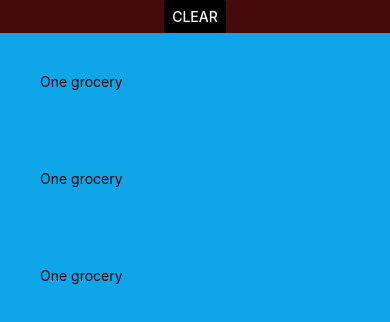
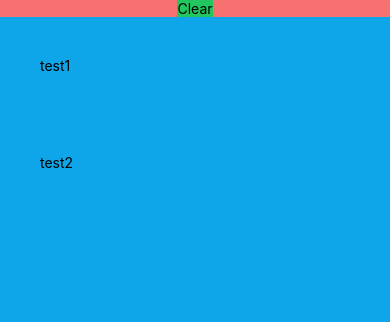
Before and after one commit to MaximeSantos/Groceriz, a React Native app: screen / in a window 390 px wide. Shown: the top 322 px of the page. Built offline with nearby package versions, Linux system fonts and the light colour scheme.

Commit message:
Add state that holds names of grocery items - passed as props

```diff
--- a/App.tsx
+++ b/App.tsx
@@ -1,44 +1,38 @@
-import { Button, View } from 'react-native';
+import React, { useState } from 'react';
+import { Pressable, Text, View } from 'react-native';
 import { StatusBar } from 'expo-status-bar';
-
+import { NativeWindStyleSheet } from 'nativewind';
 import GroceryItem from './src/components/GroceryItem';
 
-import { NativeWindStyleSheet } from 'nativewind';
-
-NativeWindStyleSheet.setOutput({
-  default: 'native',
-});
+type itemsType = string[];
 
 export default function App() {
+  // For now we dont save any data
+  // Later on, we will need to save the data from the current list and load it on startup
+  // In the end, we will add the ability to save and load multiple lists
+  const [itemsNames, setItemsNames] = useState<itemsType>(['test1', 'test2']);
+
+  const handleClear = () => console.log('Pressed clear.');
+
   return (
-    <View className="flex-1 flex-column bg-white">
-      <View className="flex-row w-screen justify-center bg-red-950">
-        <Button color="#000" title="Clear"></Button>
+    <View className="flex-1 w-screen flex-column bg-white">
+      {/* Button bar */}
+      <View className="flex-row w-screen justify-center bg-red-400">
+        <Pressable onPress={handleClear} className="bg-green-500">
+          <Text>Clear</Text>
+        </Pressable>
       </View>
+      {/* List of grocery items */}
       <View className="flex-1 w-screen bg-sky-500">
-        <GroceryItem />
-        <GroceryItem />
-        <GroceryItem />
+        {itemsNames.map((item) => (
+          <GroceryItem name={item} key={item} />
+        ))}
       </View>
       <StatusBar style="auto" />
     </View>
   );
 }
 
-// const styles = StyleSheet.create({
-//   container: {
-//     flex: 1,
-//     backgroundColor: '#fff',
-//     flexDirection: 'column',
-//   },
-//   navbar: {
-//     flex: 1,
-//     backgroundColor: '#8a8a8a',
-//     flexDirection: 'row',
-//     justifyContent: 'space-evenly',
-//   },
-//   body: {
-//     flex: 10,
-//     backgroundColor: '#ff0000',
-//   },
-// });
+NativeWindStyleSheet.setOutput({
+  default: 'native',
+});
--- a/src/components/GroceryItem.tsx
+++ b/src/components/GroceryItem.tsx
@@ -1,9 +1,13 @@
 import { Text, View } from 'react-native';
 
-export default function GroceryItem() {
+type GroceryItemProps = {
+  name: string;
+};
+
+export default function GroceryItem({ name }: GroceryItemProps) {
   return (
     <View className="">
-      <Text className="p-10">One grocery</Text>
+      <Text className="p-10">{name}</Text>
     </View>
   );
 }
```
